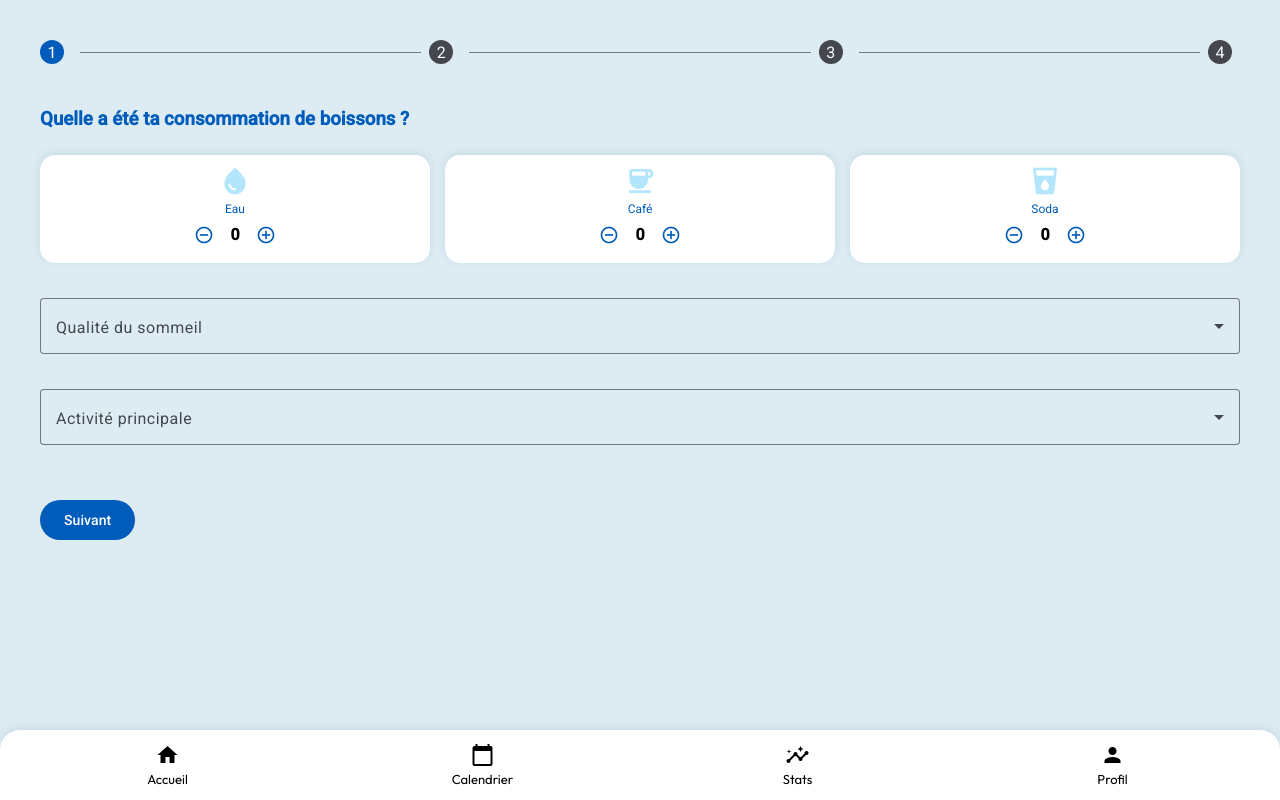
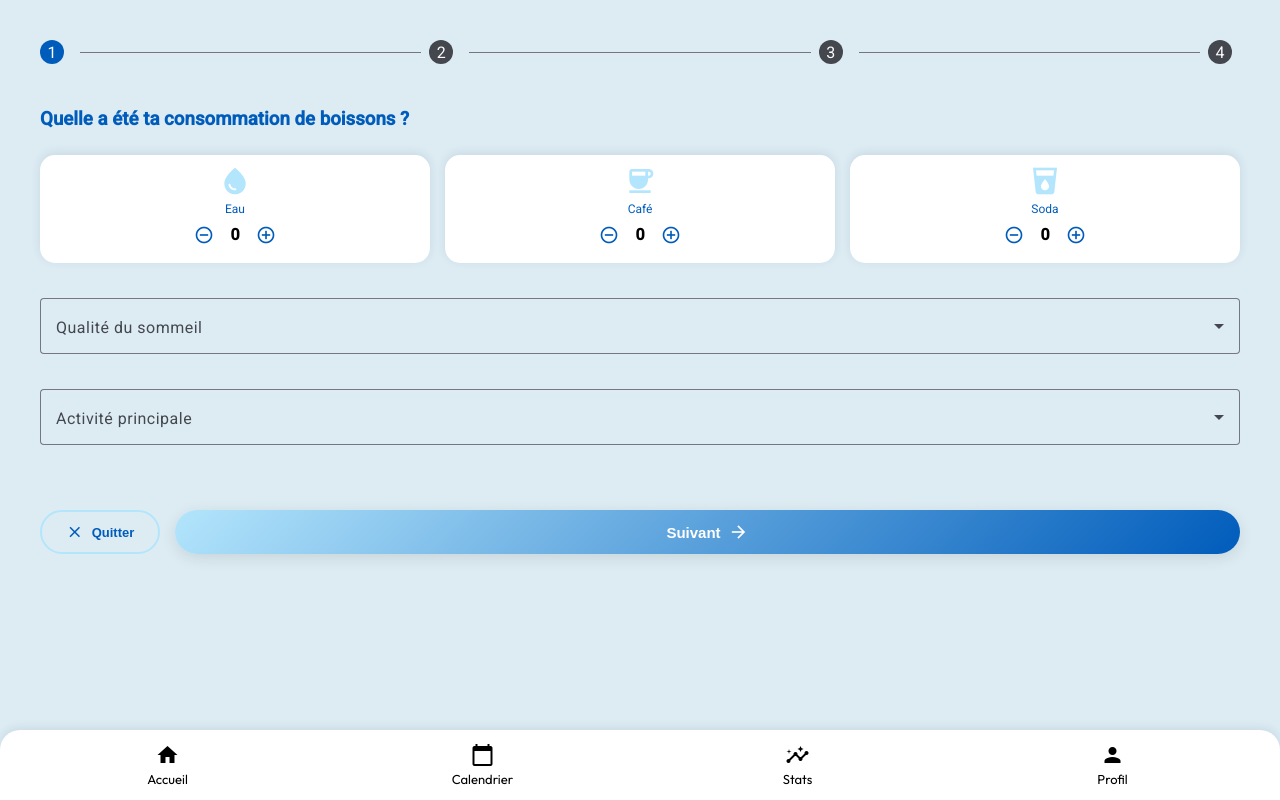
Before and after one commit to Helenepagniez/Pigloo-Care, an Angular app: page /journal in a window 1280 px wide. Built offline with nearby package versions, Linux system fonts and the light colour scheme.

Commit message:
formulaire journal

```diff
--- a/src/app/pages/journal/journal.html
+++ b/src/app/pages/journal/journal.html
@@ -68,7 +68,14 @@
         </mat-form-field>
 
         <div class="actions">
-          <button mat-flat-button color="primary" matStepperNext type="button">Suivant</button>
+          <button class="btn-outline btn-small" type="button" (click)="quit()">
+            <mat-icon>close</mat-icon>
+            Quitter
+          </button>
+          <button class="btn-primary" matStepperNext type="button">
+            Suivant
+            <mat-icon>arrow_forward</mat-icon>
+          </button>
         </div>
       </form>
     </mat-step>
@@ -108,8 +115,14 @@
         </mat-form-field>
 
         <div class="actions">
-          <button mat-button matStepperPrevious type="button">Retour</button>
-          <button mat-flat-button color="primary" matStepperNext type="button">Suivant</button>
+          <button class="btn-outline" matStepperPrevious type="button">
+            <mat-icon>arrow_back</mat-icon>
+            Précédent
+          </button>
+          <button class="btn-primary" matStepperNext type="button">
+            Suivant
+            <mat-icon>arrow_forward</mat-icon>
+          </button>
         </div>
       </form>
     </mat-step>
@@ -146,8 +159,14 @@
         </mat-form-field>
 
         <div class="actions">
-          <button mat-button matStepperPrevious type="button">Retour</button>
-          <button mat-flat-button color="primary" matStepperNext type="button">Suivant</button>
+          <button class="btn-outline" matStepperPrevious type="button">
+            <mat-icon>arrow_back</mat-icon>
+            Précédent
+          </button>
+          <button class="btn-primary" matStepperNext type="button">
+            Suivant
+            <mat-icon>arrow_forward</mat-icon>
+          </button>
         </div>
       </form>
     </mat-step>
@@ -174,8 +193,14 @@
         </mat-form-field>
 
         <div class="actions">
-          <button mat-button matStepperPrevious type="button">Retour</button>
-          <button class="btn-primary full-width" (click)="submit()" type="button">Valider</button>
+          <button class="btn-outline" matStepperPrevious type="button">
+            <mat-icon>arrow_back</mat-icon>
+            Précédent
+          </button>
+          <button class="btn-primary btn-validate" (click)="submit()" type="button">
+            <mat-icon>check</mat-icon>
+            Valider
+          </button>
         </div>
       </form>
     </mat-step>
--- a/src/app/pages/journal/journal.scss
+++ b/src/app/pages/journal/journal.scss
@@ -1,5 +1,7 @@
 .journal-container {
   height: 100%;
+  padding-bottom: 80px; // Space for the navbar
+  overflow-y: auto;
 }
 
 .step-content {
@@ -127,8 +129,34 @@
 .actions {
   display: flex;
   justify-content: space-between;
-  margin-top: 20px;
-  gap: 10px;
+  margin-top: 30px;
+  gap: 15px;
+  padding-bottom: 20px;
+
+  button {
+    display: flex;
+    align-items: center;
+    justify-content: center;
+    gap: 8px;
+    flex: 1;
+
+    &.btn-small {
+      flex: 0 1 auto;
+      min-width: 120px;
+    }
+
+    &.btn-validate {
+      flex: 0 1 auto;
+      min-width: 150px;
+    }
+
+    mat-icon {
+      margin: 0;
+      font-size: 20px;
+      width: 20px;
+      height: 20px;
+    }
+  }
 }
 
 .dark-theme {
--- a/src/app/pages/journal/journal.ts
+++ b/src/app/pages/journal/journal.ts
@@ -114,6 +114,10 @@ export class Journal implements OnInit {
     });
   }
 
+  quit() {
+    this.router.navigate(['/home']);
+  }
+
   increment(field: string) {
     const current = this.step1Form.get(field)?.value || 0;
     this.step1Form.get(field)?.setValue(current + 1);
```
